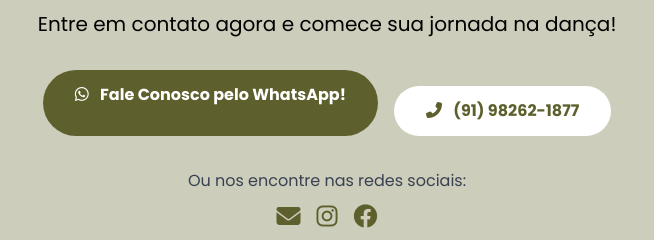
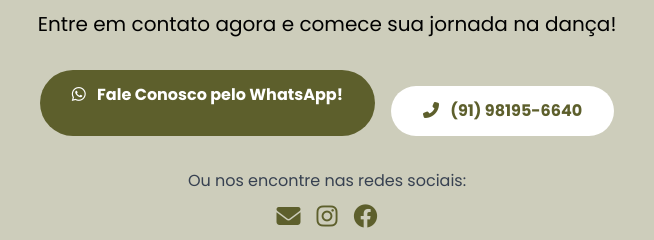
Before and after one commit to k7studio/k7studio-nodejs, a website: page index.html in a window 1280 px wide. Shown: the part 7985-8225 px from the top of the page, 313-967 px from the left. Drawn offline with Linux system fonts and the light colour scheme.

Commit message:
Atualização do número do WhatsApp

```diff
--- a/index.html
+++ b/index.html
@@ -607,11 +607,11 @@
                 Entre em contato agora e comece sua jornada na dança!
             </p>
             <div class="flex flex-col md:flex-row justify-center space-y-4 md:space-y-0 md:space-x-4">
-                <a href="https://wa.me/5591982621877" target="_blank" class="bg-primary text-white font-bold py-3 px-8 rounded-full hover:bg-accent transition duration-300 inline-block">
+                <a href="https://wa.me/5591981956640" target="_blank" class="bg-primary text-white font-bold py-3 px-8 rounded-full hover:bg-accent transition duration-300 inline-block">
                     <i class="fab fa-whatsapp mr-2"></i> Fale Conosco pelo WhatsApp!
                 </a>
-                <a href="tel:+5591982621877" class="bg-white text-primary font-bold py-3 px-8 rounded-full hover:bg-gray-100 transition duration-300 inline-block">
-                    <i class="fas fa-phone-alt mr-2"></i> (91) 98262-1877
+                <a href="tel:+55981956640" class="bg-white text-primary font-bold py-3 px-8 rounded-full hover:bg-gray-100 transition duration-300 inline-block">
+                    <i class="fas fa-phone-alt mr-2"></i> (91) 98195-6640
                 </a>
             </div>
             <div class="mt-8">
```
